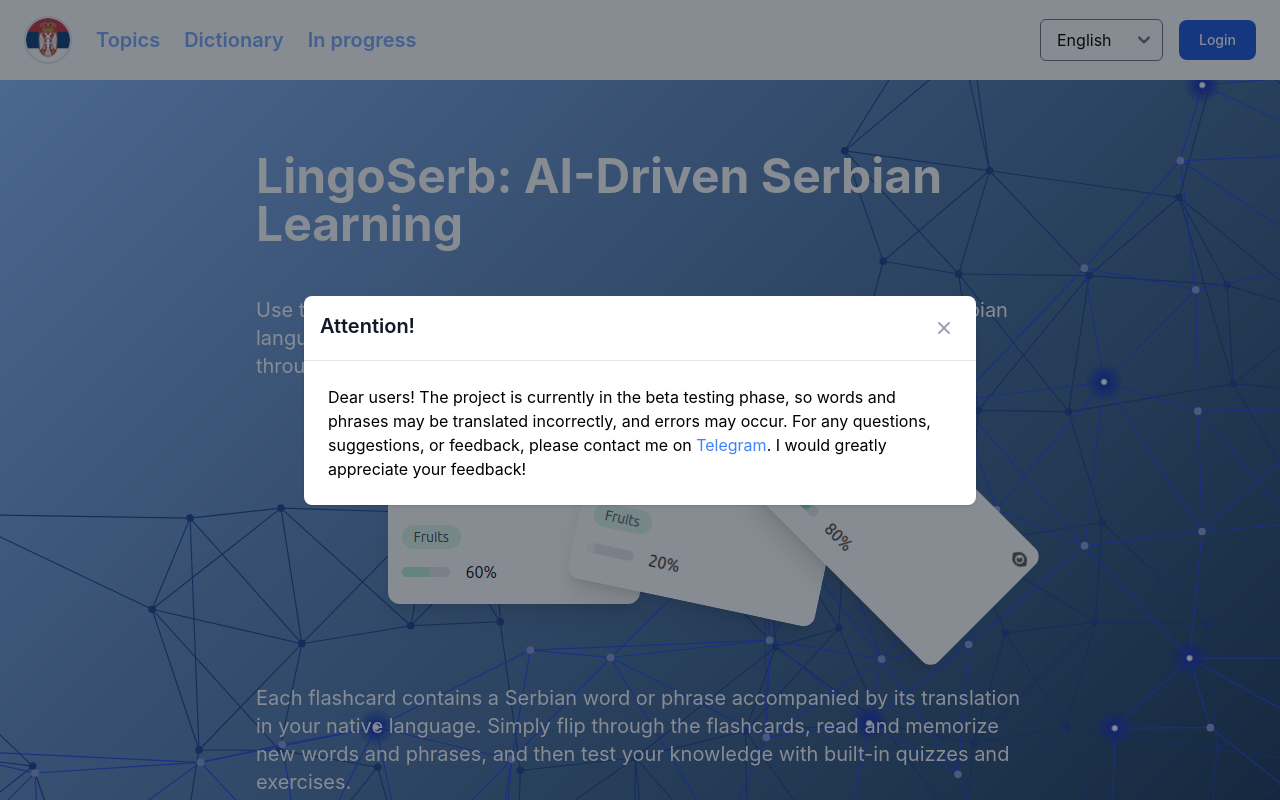
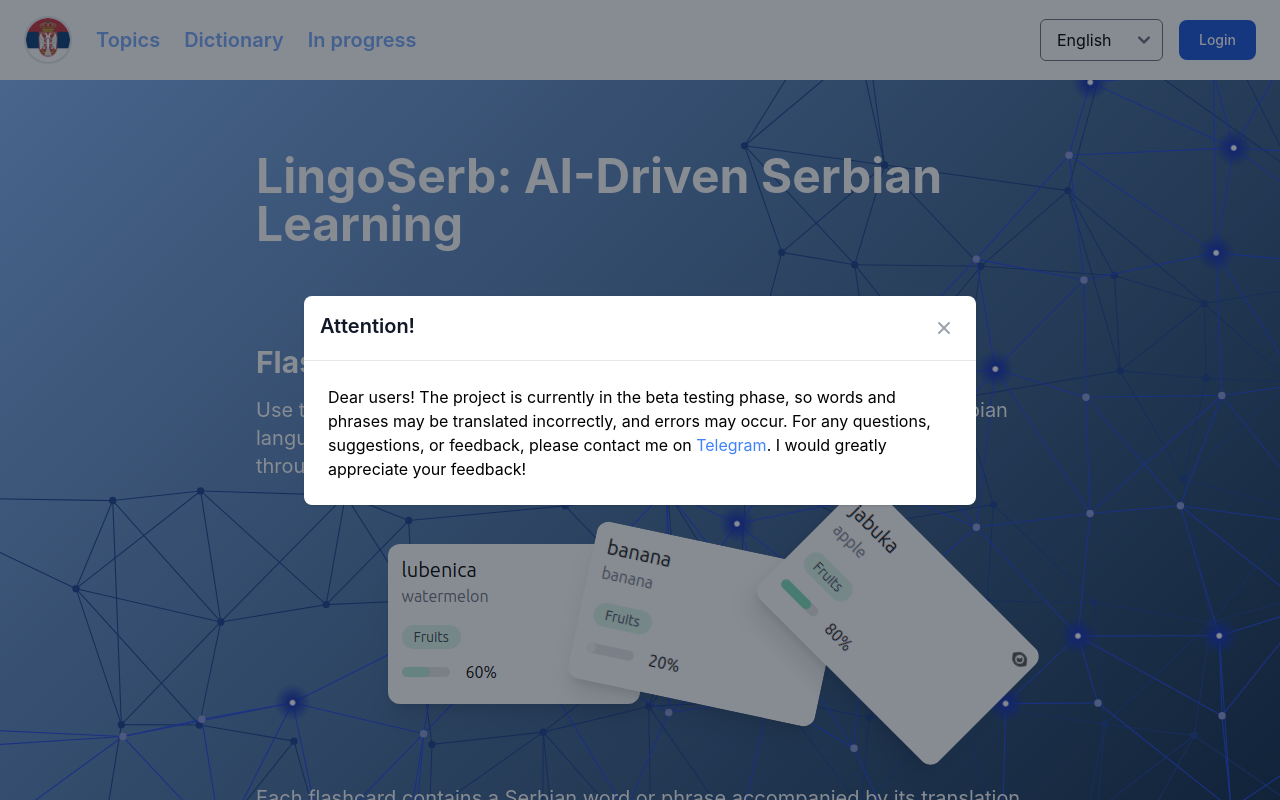
Before and after one commit to alagakin/lingoserb-frontend, a Vue app: page / in a window 1280 px wide. Shown: the top 800 px of the page. Built offline with nearby package versions, Linux system fonts and the light colour scheme; what @splidejs/vue-splide, vue-chartkick would draw is missing.

Commit message:
index page - more content

```diff
--- a/src/App.vue
+++ b/src/App.vue
@@ -1,6 +1,6 @@
 <template>
   <div :key="isAuthenticated">
-    <div class="flex flex-col min-h-screen bg-cover" :style="{ backgroundImage: 'url(' + backgroundImage + ')' }">
+    <div class="flex flex-col min-h-screen bg-cover bg-fixed" :style="{ backgroundImage: 'url(' + backgroundImage + ')' }">
       <Header />
       <main class="container mx-auto py-8 max-w-6xl mt-10" >
         <router-view></router-view>
--- a/src/locales/en.json
+++ b/src/locales/en.json
@@ -5,8 +5,19 @@
     },
     "index": {
         "h1": "Learn Serbian with AI",
-        "first": "Use the power of artificial intelligence to expand your knowledge of the Serbian language. Our application provides you with the opportunity to learn Serbian through interactive flashcards.",
-        "second": "Each flashcard contains a Serbian word or phrase accompanied by its translation in your native language. Simply flip through the flashcards, read and memorize new words and phrases, and then test your knowledge with built-in quizzes and exercises."
+        "block1": {
+            "title": "Flashcards",
+            "text1": "Use the power of artificial intelligence to expand your knowledge of the Serbian language. Our application provides you with the opportunity to learn Serbian through interactive flashcards.",
+            "text2": "Each flashcard contains a Serbian word or phrase accompanied by its translation in your native language. Simply flip through the flashcards, read and memorize new words and phrases, and then test your knowledge with built-in quizzes and exercises."
+        },
+        "block2": {
+            "title":"Word Usage Examples",
+            "text1": "With the \"Word Usage Examples\" feature, language learning becomes an immersive experience, enabling you to absorb and internalize the correct usage of words in a natural and meaningful way."
+        },
+        "block3": {
+            "title":"Spaced Repetition",
+            "text1": "LingoSerb incorporates the powerful technique of spaced repetition, ensuring optimal word retention by intelligently scheduling the presentation of vocabulary flashcards at strategic intervals."
+        }
     },
     "dictionary": {
         "title": "Dictionary"
--- a/src/locales/ru.json
+++ b/src/locales/ru.json
@@ -5,8 +5,19 @@
     },
     "index": {
         "h1": "Учи сербский язык с помощью искусственного интеллекта",
-        "first": "Используй силу искусственного интеллекта для расширения своих знаний сербского языка. Наше приложение предоставляет тебе возможность изучать сербский язык с помощью интерактивных карточек.",
-        "second": "Каждая карточка содержит сербское слово или фразу, сопровождаемую его переводом на ваш родной язык. Просто пролистывай карточки, читай и запоминайте новые слова и фразы, а затем проверяй свои знания с помощью встроенных тестов и заданий."
+        "block1": {
+            "title": "Карточки",
+            "text1": "Используй силу искусственного интеллекта для расширения своих знаний сербского языка. Наше приложение предоставляет тебе возможность изучать сербский язык с помощью интерактивных карточек.",
+            "text2": "Каждая карточка содержит сербское слово или фразу, сопровождаемую его переводом на ваш родной язык. Просто пролистывай карточки, читай и запоминайте новые слова и фразы, а затем проверяй свои знания с помощью встроенных тестов и заданий."
+        },
+        "block2": {
+            "title":"Примеры использования слова",
+            "text1": "С функцией \"Примеры использования слов\" изучение языка становится увлекательным занятием, позволяющим вам впитывать и усваивать правильное использование слов."
+        },
+        "block3": {
+            "title":"Интервальное повторение",
+            "text1": "LingoSerb использует мощную технику интервального повторения, обеспечивающую оптимальное запоминание слов путем интеллектуального планирования показа карточек с лексическими фразами на стратегических интервалах."
+        }
     },
     "dictionary": {
         "title": "Словарь"
--- a/src/views/HomeView.vue
+++ b/src/views/HomeView.vue
@@ -1,28 +1,49 @@
 <template>
-    <div class="max-w-3xl m-auto text-white">
+    <div class="max-w-3xl m-auto text-white mb-24">
         <h1 class="text-5xl font-bold mb-4">LingoSerb: AI-Driven Serbian Learning</h1>
-        <p class="text-xl mt-12">
-            {{ $t('index.first') }}
-        </p>
-        <div class="mt-16 flex flex-col">
-            <div class="relative h-48">
-                <img :src="card3" alt="" class="absolute right-96 rounded-xl shadow-xl">
-                <img :src="card2" alt="" class="absolute right-48 rotate-12 rounded-xl shadow-xl">
-                <img :src="card1" alt="" class="absolute right-0 rotate-45 rounded-xl shadow-xl">
+        <div class="mt-24">
+            <h2 class="text-3xl mb-4 font-bold" v-html="$t('index.block1.title')"></h2>
+            <p class="text-xl text-left" v-html="$t('index.block1.text1')"></p>
+            <div class="mt-16 flex flex-col">
+                <div class="relative h-48">
+                    <img :src="card3" alt="" class="absolute right-96 rounded-xl shadow-xl">
+                    <img :src="card2" alt="" class="absolute right-48 rotate-12 rounded-xl shadow-xl">
+                    <img :src="card1" alt="" class="absolute right-0 rotate-45 rounded-xl shadow-xl">
+                </div>
+            </div>
+            <p class="text-xl mt-12" v-html="$t('index.block1.text2')"></p>
+        </div>
+        <div class="mt-24">
+            <h2 class="text-3xl mb-4 font-bold text-right" v-html="$t('index.block2.title')"></h2>
+            <p class="text-xl" v-html="$t('index.block2.text1')"></p>
+            <div class="mt-16 flex flex-col">
+                <div class="flex justify-center">
+                    <img :src="card4" alt="" class="rounded-xl shadow-xl">
+                </div>
             </div>
         </div>
 
-        <p class="text-xl mt-12">
-            {{ $t('index.second') }}
+        <div class="mt-24">
+            <h2 class="text-3xl mb-4 font-bold" v-html="$t('index.block3.title')"></h2>
+            <p class="text-xl" v-html="$t('index.block3.text1')"></p>
+            <div class="mt-16 flex flex-col">
+                <div class="flex justify-center ">
+                    <img :src="card5" alt="" class="rounded-xl shadow-xl max-w-xl">
+                </div>
+            </div>
 
-        </p>
+        </div>
+
     </div>
+
 </template>
 
 <script>
 import card1 from '@/assets/card1.png'
 import card2 from '@/assets/card2.png'
 import card3 from '@/assets/card3.png'
+import card4 from '@/assets/card4.png'
+import card5 from '@/assets/card5.png'
 
 export default {
     name: "HomeView",
@@ -31,7 +52,7 @@ export default {
     },
     data() {
         return {
-            card1, card2, card3
+            card1, card2, card3, card4, card5
         }
     }
 }
```
Also changed, not shown: src/assets/card4.png (added), src/assets/card5.png (added).
